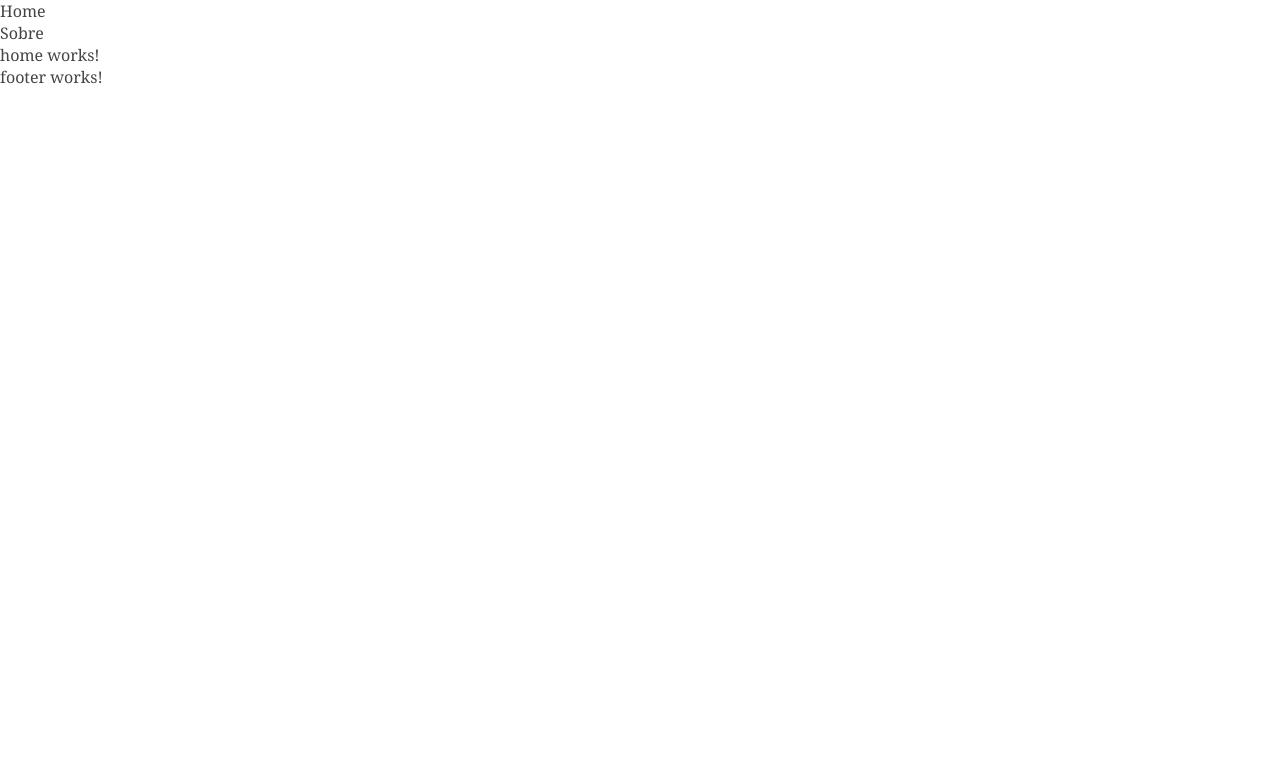
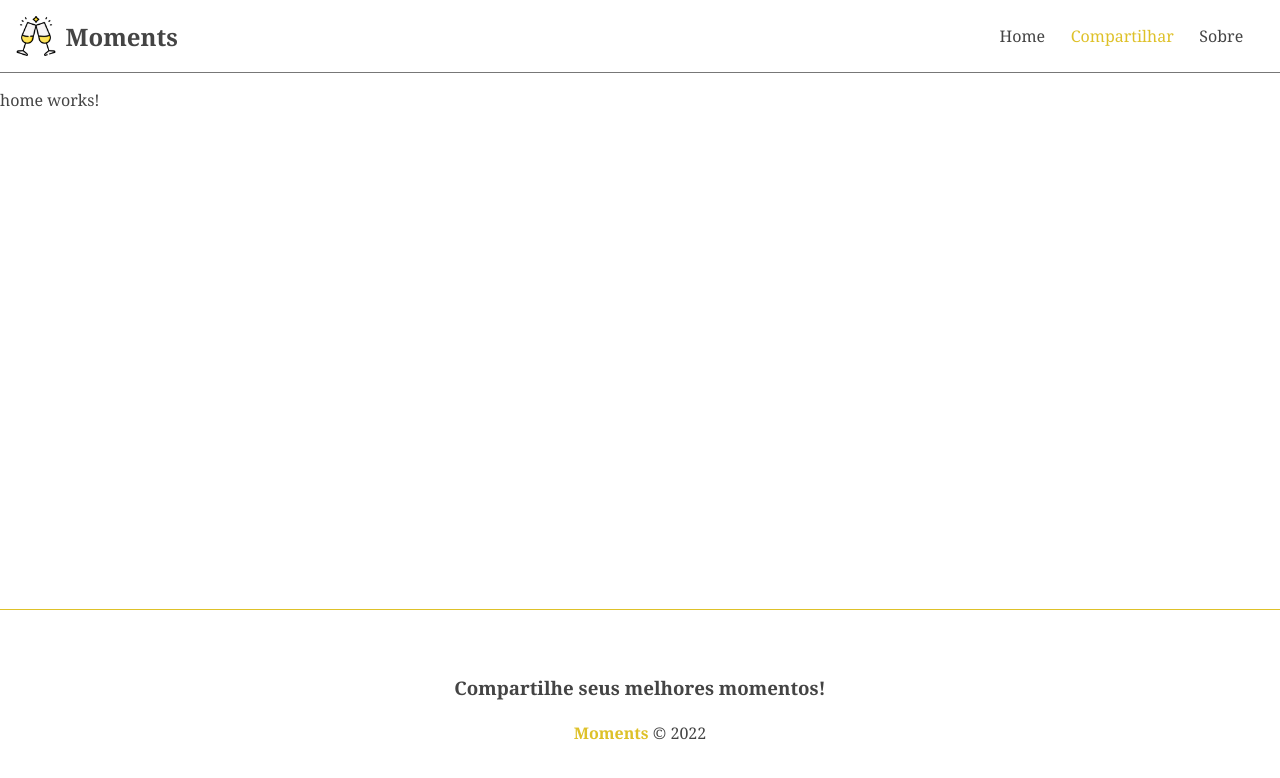
Before and after one commit to TabataSouto/project-moments-angular, an Angular app: page / in a window 1280 px wide. Shown: the top 778 px of the page. Built offline with nearby package versions, Linux system fonts and the light colour scheme.

Commit message:
feat: finalização header, implementação footer e estilização final header e footer.

```diff
--- a/src/app/app-routing.module.ts
+++ b/src/app/app-routing.module.ts
@@ -2,10 +2,12 @@
 import { RouterModule, Routes } from '@angular/router';
 import { AboutComponent } from './components/pages/about/about.component';
 import { HomeComponent } from './components/pages/home/home.component';
+import { NewMomentComponent } from './components/pages/new-moment/new-moment.component';
 
 const routes: Routes = [
   { path: '', component: HomeComponent },
   { path: 'about', component: AboutComponent },
+  { path: 'moments/new', component: NewMomentComponent },
 ];
 
 @NgModule({
--- a/src/app/app.component.css
+++ b/src/app/app.component.css
@@ -0,0 +1,4 @@
+.container {
+  min-height: 65vh;
+  margin-top: 1em;
+}
--- a/src/app/components/footer/footer.component.css
+++ b/src/app/components/footer/footer.component.css
@@ -0,0 +1,17 @@
+footer {
+  align-items: center;
+  border-top: 1px solid #dec129;
+  display: flex;
+  flex-direction: column;
+  height: 200px;
+  justify-content: center;
+}
+
+footer h3 {
+  margin-bottom: 1.2em;
+}
+
+footer span {
+  font-weight: bold;
+  color: #dec129;
+}
--- a/src/app/components/footer/footer.component.html
+++ b/src/app/components/footer/footer.component.html
@@ -1 +1,4 @@
-<p>footer works!</p>
+<footer>
+  <h3>Compartilhe seus melhores momentos!</h3>
+  <p><span>Moments</span> &copy; 2022</p>
+</footer>
--- a/src/app/components/header/header.component.css
+++ b/src/app/components/header/header.component.css
@@ -0,0 +1,42 @@
+nav {
+  display: flex;
+  justify-content: space-between;
+  padding: 1em;
+  border-bottom: 1px solid #777;
+}
+
+.brand, .links {
+  align-items: center;
+  display: flex;
+  justify-content: center;
+}
+
+.brand img {
+  width: 40px;
+  margin-right: 0.6em;
+}
+
+.brand h2 {
+  transition: 0.4s;
+}
+
+.brand:hover > h2 {
+  color: #dec129;
+}
+
+.links li {
+  margin-right: 1em;
+  list-style: none;
+}
+
+.links a {
+  padding: 0.1em 0.3em;
+}
+
+#add a {
+  color: #dec129;
+}
+
+#add a:hover {
+  background-color: #efefef;
+}
--- a/src/app/components/header/header.component.html
+++ b/src/app/components/header/header.component.html
@@ -1,8 +1,15 @@
 <header>
   <nav>
-    <ul>
+    <a class="brand" routerLink="/">
+      <img src="/assets/moments.png" />
+      <h2>Moments</h2>
+    </a>
+    <ul class="links">
       <li>
         <a routerLink="/"> Home </a>
+      </li>
+      <li id="add">
+        <a routerLink="/moments/new"> Compartilhar </a>
       </li>
       <li>
         <a routerLink="/about"> Sobre </a>
--- a/src/index.html
+++ b/src/index.html
@@ -5,7 +5,7 @@
   <title>Moments</title>
   <base href="/">
   <meta name="viewport" content="width=device-width, initial-scale=1">
-  <link rel="icon" type="image/x-icon" href="favicon.ico">
+  <link rel="icon" type="image/x-icon" href="assets/favico.png">
 </head>
 <body>
   <app-root></app-root>
```
